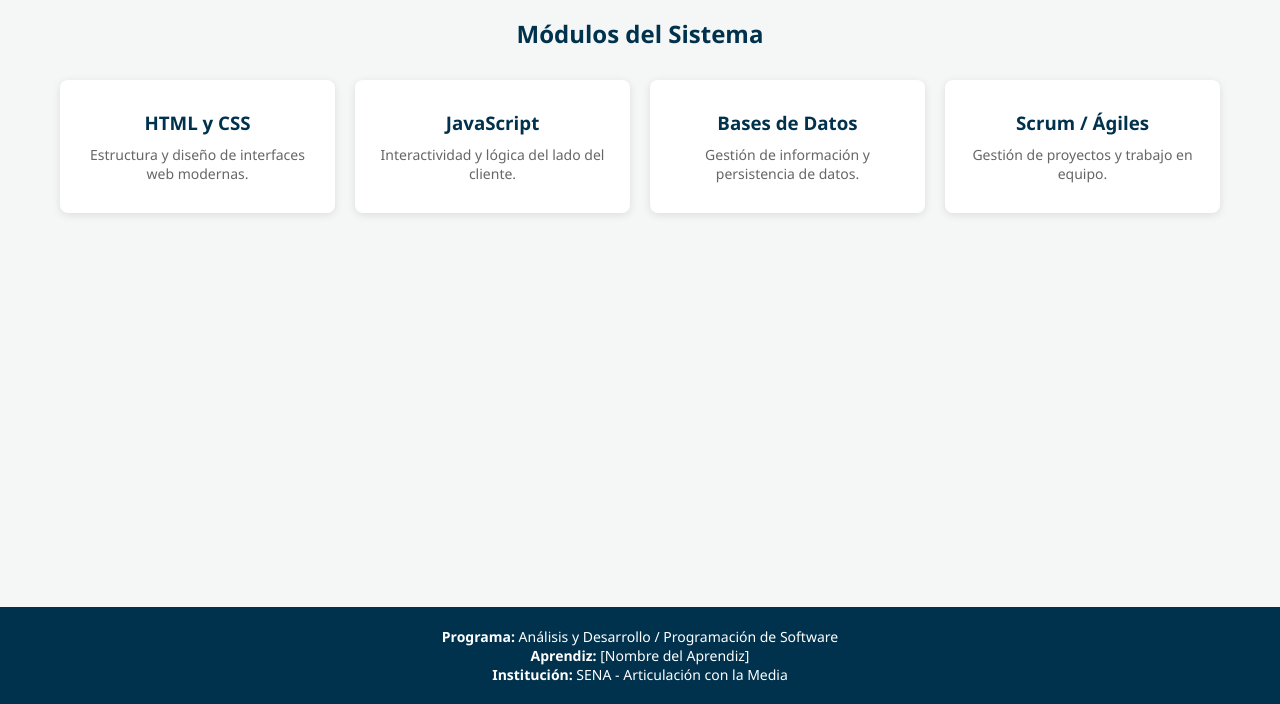
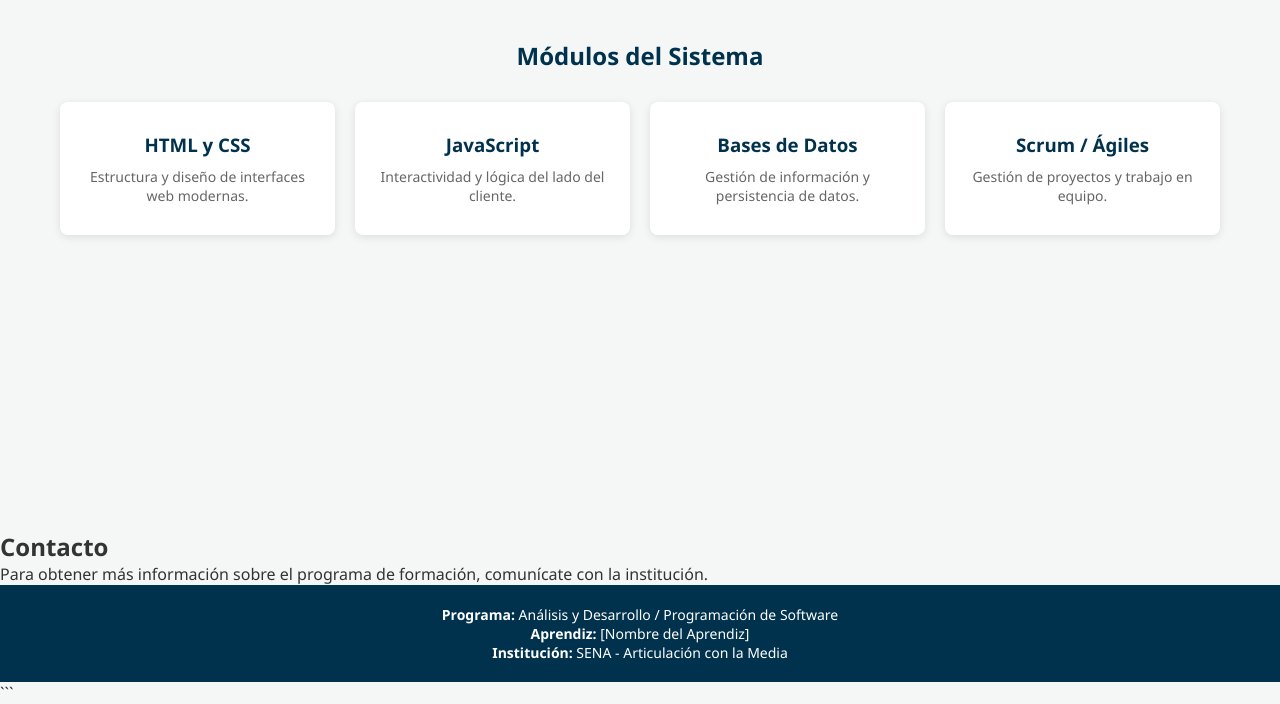
Before and after one commit to keylamirandasena690-maker/juegos-, a plain HTML site: page principal.html in a window 1280 px wide. Shown: the part 96-800 px from the top of the page. Drawn offline with Linux system fonts and the light colour scheme.

Commit message:
Refactor HTML structure and update links

````diff
--- a/principal.html
+++ b/principal.html
@@ -1,29 +1,35 @@
 <!DOCTYPE html>
+
 <html lang="es">
 
 <head>
     <meta charset="UTF-8">
     <meta name="viewport" content="width=device-width, initial-scale=1.0">
 
+```
 <title>Página Principal - Programación de Software</title>
 
-    <link rel="stylesheet" href="estilo.css">
+<link rel="stylesheet" href="./estilo.css">
+```
+
 </head>
 
 <body>
 
-    <!-- Menú Superior -->
+```
+<!-- ==============================
+     MENÚ SUPERIOR
+=============================== -->
 
 <header>
 
     <h1>Panel Principal</h1>
 
     <nav>
-
         <ul class="nav-menu">
 
             <li>
-                    <a href="principal.html">Inicio</a>
+                <a href="./principal.html">Inicio</a>
             </li>
 
             <li>
@@ -31,27 +37,32 @@
             </li>
 
             <li>
-                    <a href="index.html" style="color: #ffcc00;">
+                <a href="./index.html" class="cerrar-sesion">
                     Cerrar Sesión
                 </a>
             </li>
 
         </ul>
-
     </nav>
 
 </header>
 
 
-    <!-- Contenido con la Grilla de 4 tarjetas -->
+<!-- ==============================
+     CONTENIDO PRINCIPAL
+=============================== -->
 
-    <div class="main-content">
+<main class="main-content">
 
     <h2>Módulos del Sistema</h2>
 
     <div class="grid-tarjetas">
 
-            <div class="tarjeta" onclick="cargarDetalle('HTML y CSS')">
+        <!-- TARJETA HTML Y CSS -->
+        <div class="tarjeta"
+             onclick="cargarDetalle('HTML y CSS')"
+             role="button"
+             tabindex="0">
 
             <h3>HTML y CSS</h3>
 
@@ -62,7 +73,11 @@
         </div>
 
 
-            <div class="tarjeta" onclick="cargarDetalle('JavaScript')">
+        <!-- TARJETA JAVASCRIPT -->
+        <div class="tarjeta"
+             onclick="cargarDetalle('JavaScript')"
+             role="button"
+             tabindex="0">
 
             <h3>JavaScript</h3>
 
@@ -73,7 +88,11 @@
         </div>
 
 
-            <div class="tarjeta" onclick="cargarDetalle('Bases de Datos')">
+        <!-- TARJETA BASES DE DATOS -->
+        <div class="tarjeta"
+             onclick="cargarDetalle('Bases de Datos')"
+             role="button"
+             tabindex="0">
 
             <h3>Bases de Datos</h3>
 
@@ -84,7 +103,11 @@
         </div>
 
 
-            <div class="tarjeta" onclick="cargarDetalle('Metodologías Ágiles')">
+        <!-- TARJETA SCRUM -->
+        <div class="tarjeta"
+             onclick="cargarDetalle('Metodologías Ágiles')"
+             role="button"
+             tabindex="0">
 
             <h3>Scrum / Ágiles</h3>
 
@@ -96,10 +119,28 @@
 
     </div>
 
-    </div>
+</main>
 
 
-    <!-- Pie de página -->
+<!-- ==============================
+     CONTACTO
+=============================== -->
+
+<section id="contacto" class="contacto">
+
+    <h2>Contacto</h2>
+
+    <p>
+        Para obtener más información sobre el programa de formación,
+        comunícate con la institución.
+    </p>
+
+</section>
+
+
+<!-- ==============================
+     PIE DE PÁGINA
+=============================== -->
 
 <footer>
 
@@ -121,7 +162,13 @@
 </footer>
 
 
-    <script src="script.js"></script>
+<!-- ==============================
+     JAVASCRIPT
+=============================== -->
+
+<script src="./script.js"></script>
+```
 
 </body>
+
 </html>
````
Lines whose indentation alone changed are shown as unchanged.
